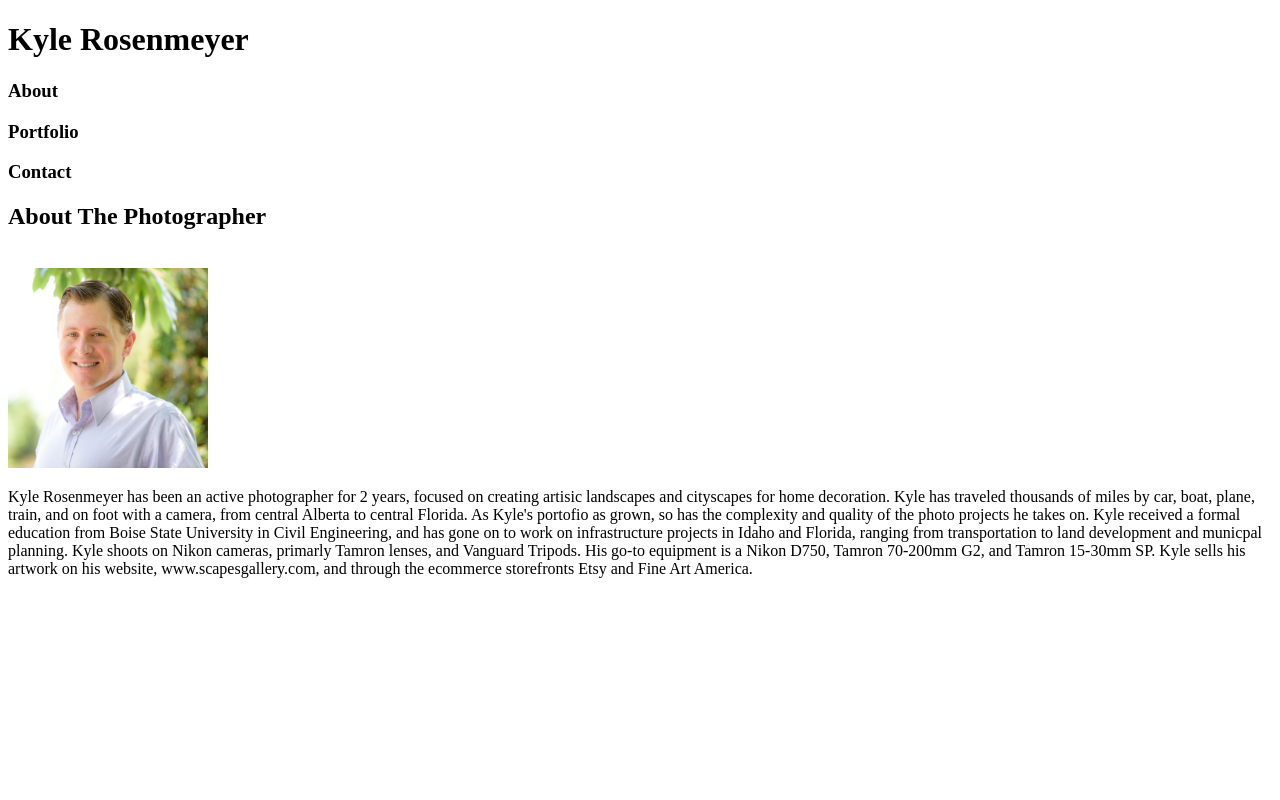
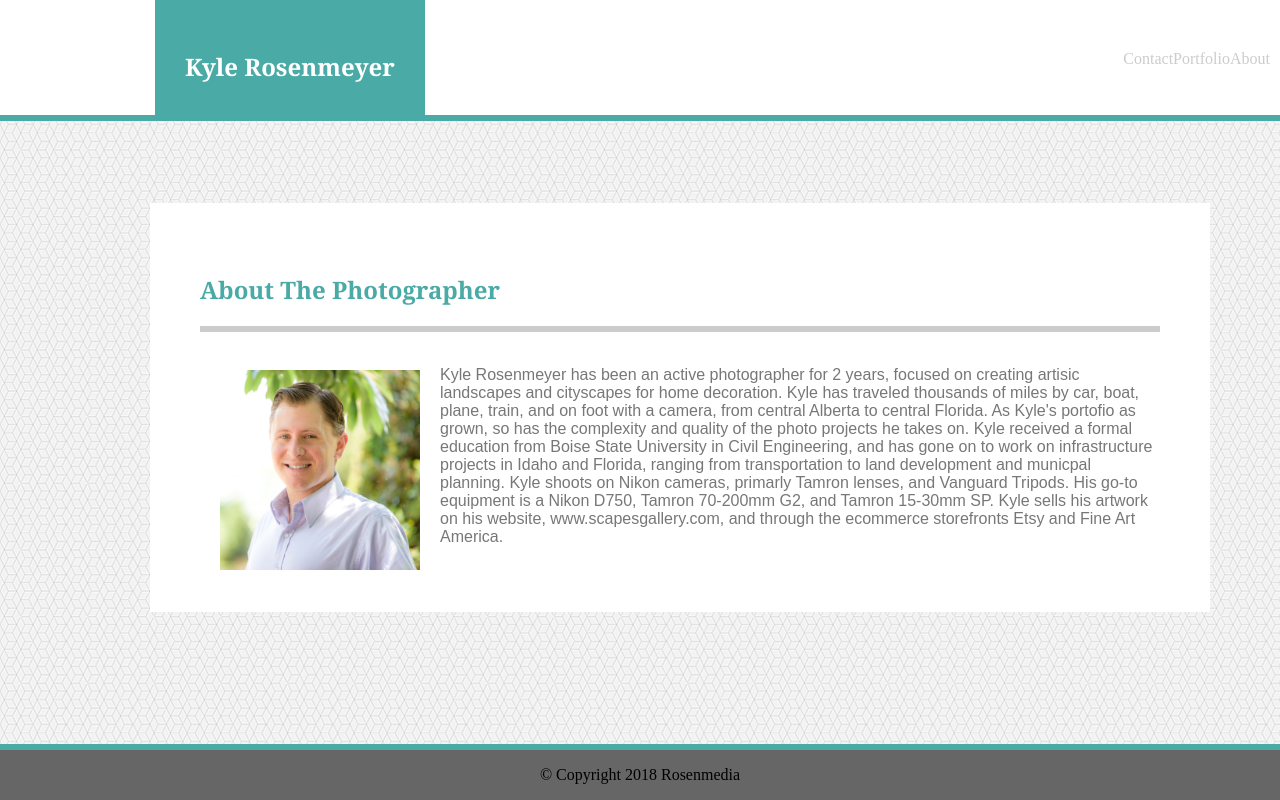
Before and after one commit to kylerosenmeyer/basic-portfolio, a plain HTML site: page index.html in a window 1280 px wide. Drawn offline with Linux system fonts and the light colour scheme.

Commit message:
css update

```diff
--- a/assets/css/style.css
+++ b/assets/css/style.css
@@ -0,0 +1,139 @@
+/* Tag Wide Styling */
+
+nav {
+    position: sticky;
+    top: 0;
+    width: 100%;
+    height: 115px;
+    background-color: #ffffff;
+    color: #cccccc;
+    border: 0px;
+    margin: 0px;
+    z-index: -1;
+}
+
+header {
+    position: fixed;
+    background-color: #4aaaa5;
+    border-color: #cccccc;
+    border: 0px;
+    left: 155px;
+    top: 0px;
+    padding: 30px;
+}
+
+body {
+    background-image:url('../images/qbkls.png');
+    margin:0px;
+}
+
+/* Link Styling */
+
+a:link {
+    color: #cccccc;
+    text-decoration: none;
+}
+
+a:active {
+    color: #4aaaa5;
+    text-decoration: none;
+}
+
+a:visited {
+    background-color: #ffffff;
+    color: #cccccc;
+}
+
+/* Class Styling */
+
+.footer {
+    position: fixed;
+    bottom: 0px;
+    width: 100%;
+    background-color: #666666;
+}
+
+.main {
+    position: relative;
+    left: 100px;
+    top: 20px;
+    background-color: #ffffff;
+    border-color: #dddddd;
+    border: 20px;
+    width: 960px;
+    padding: 50px;
+    margin: 50px;
+}
+
+.ul-nav {
+    list-style-type: none;
+    /* border: 50px; */
+    /* border-color: #ffffff; */
+    /* text-align: right; */
+    /* display: inline-block; */
+    padding: 50px 10px 50px 10px;
+    overflow: hidden;
+    margin:0px;
+}
+
+.gray-border {
+    background-color: #cccccc;
+    height: 6px;
+    width: 100%;
+}
+
+/* List Styling */
+
+li a {
+    border-right: 2px solid #cccccc;
+    float:right;
+    z-index: 1;
+}
+
+li a:last-child {
+    border-right: none;
+}
+
+li a:hover {
+    background-color: #777777;
+    color: #ffffff;
+}
+
+/* Font Styling */
+
+h1 {
+    font-family: Georgia, 'Times New Roman', Times, serif;
+    color: #ffffff;
+    height: 15px;
+}
+
+h2 {
+    font-family: Georgia, 'Times New Roman', Times, serif;
+    color: #4aaaa5;
+}
+
+p {
+    font-family: Arial, Helvetica, sans-serif;
+    color: #777777;
+}
+
+/* ID Styling */
+
+#profile {
+    float: left;
+    margin: 20px;
+}
+
+#teal-border-top {
+    background-color: #4aaaa5;
+    height: 6px;
+    width: 100%;
+    position: fixed;
+    top: 115px;
+}
+
+#teal-border-bottom {
+    background-color: #4aaaa5;
+    height: 6px;
+    width: 100%;
+}
--- a/index.html
+++ b/index.html
@@ -8,37 +8,43 @@
     <link rel="stylesheet" type="text/css" media="screen" href="assets/css/style.css"/>
 </head>
 <body>
-    <!--Your Name Here-->
-    <header>
-        <h1>Kyle Rosenmeyer</h1>
-    </header>
 
-    <!--Nav Buttons Here-->
+
+
+    <!--Nav Bar-->
     <nav>
-        <div>
-            <h3>About</h3>
-        </div>
-        <div>
-            <h3>Portfolio</h3>
-        </div>
-        <div>
-            <h3>Contact</h3>
-        </div>
+        <!--Your Name Here-->
+         <header>
+            <h1>Kyle Rosenmeyer</h1>
+        </header>
+
+        <!--Nav Buttons-->
+        <ul class="ul-nav">
+            <li><a href="/index.html" target="blank">About</a></li>
+            <li><a href="/portfolio.html" target="blank">Portfolio</a></li>
+            <li><a href="/contact.html" target="blank">Contact</a></li>
+        </ul>
     </nav>
+    <br>
+
+    <div id="teal-border-top"></div>
 
     <!--Main Body-->
-    <div>
+    <div class="main">
         <h2>About The Photographer</h2>
+            <div class="gray-border"></div>
         <br>
-        <img src="assets/images/DSC_6914.jpg" alt="Profile Image" height="200px" width="auto">
+        <img id="profile" src="assets/images/DSC_6914.jpg" alt="Profile Image" height="200px" width="auto">
         <p>
             Kyle Rosenmeyer has been an active photographer for 2 years, focused on creating artisic landscapes and cityscapes for home decoration. Kyle has traveled thousands of miles by car, boat, plane, train, and on foot with a camera, from central Alberta to central Florida. As Kyle's portofio as grown, so has the complexity and quality of the photo projects he takes on. Kyle received a formal education from Boise State University in Civil Engineering, and has gone on to work on infrastructure projects in Idaho and Florida, ranging from transportation to land development and municpal planning. Kyle shoots on Nikon cameras, primarly Tamron lenses, and Vanguard Tripods. His go-to equipment is a Nikon D750, Tamron 70-200mm G2, and Tamron 15-30mm SP. Kyle sells his artwork on his website, www.scapesgallery.com, and through the ecommerce storefronts Etsy and Fine Art America.
         </p>
     </div>
 
     <!--Footer-->
-    <div>
-        <p></p>
+    <div class="footer">
+            <div id="teal-border-bottom">
+            </div>
+        <p><center>&copy; Copyright 2018 Rosenmedia</center></p>
     </div>
 
 </body>
```
Also changed, not shown: contact.html (+15 -8 lines), portfolio.html (+13 -7 lines).
